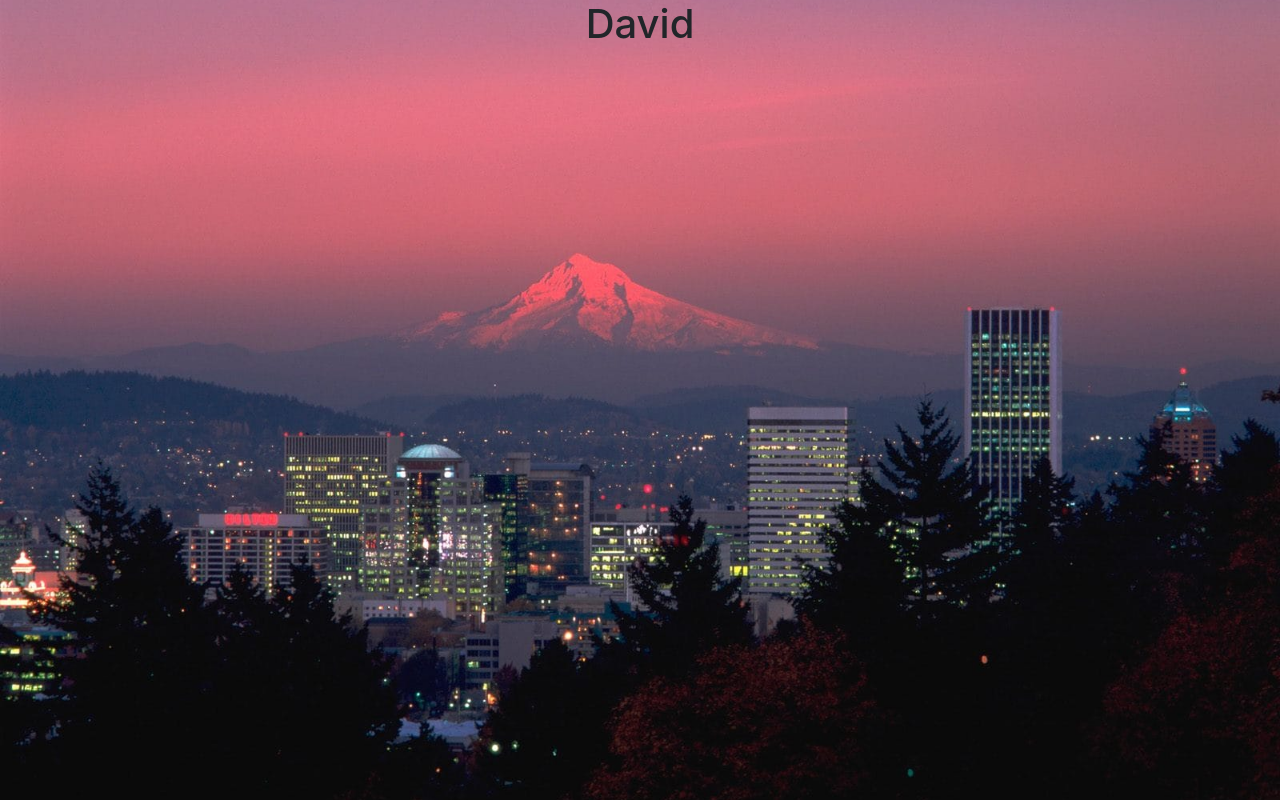
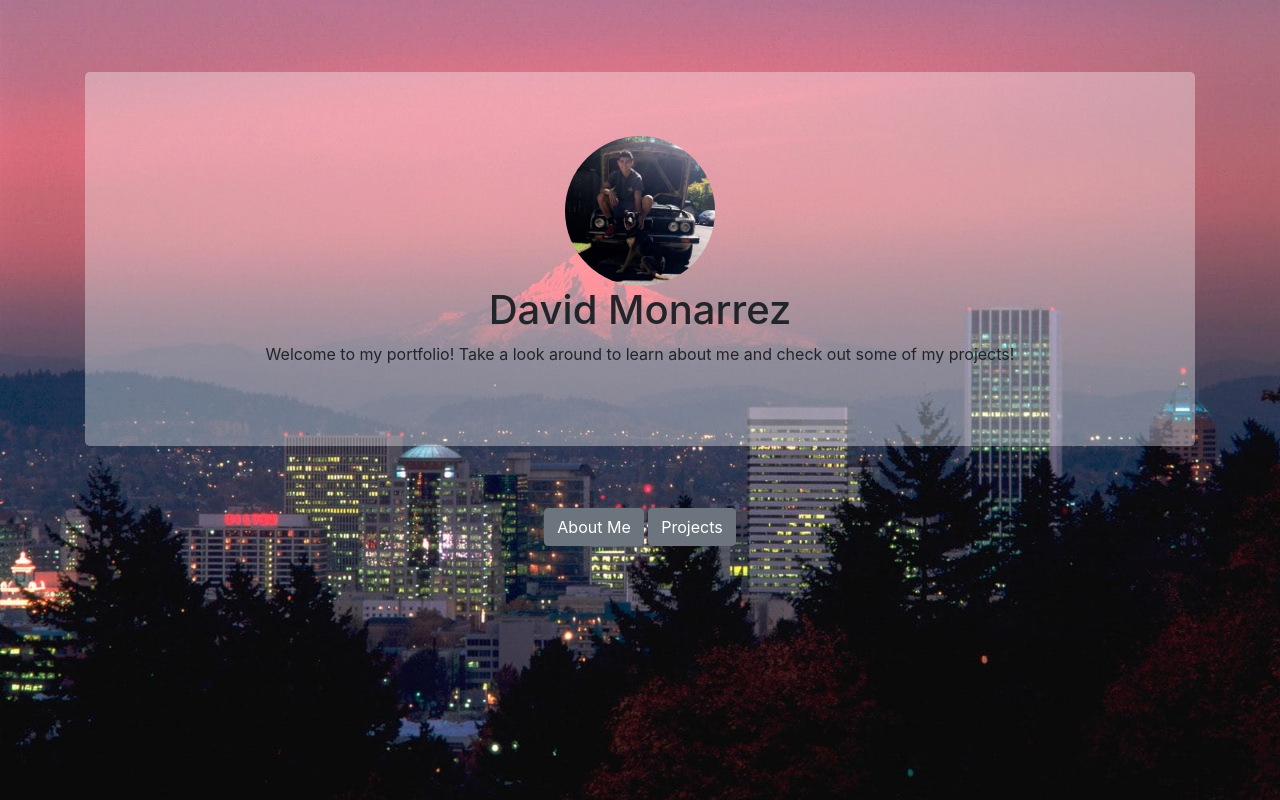
Before and after one commit to dmonarrez/portfolio, a plain HTML site: page index.html in a window 1280 px wide. Drawn offline with Linux system fonts and the light colour scheme.

Commit message:
add btns and finalize landing page

```diff
--- a/css/styles.css
+++ b/css/styles.css
@@ -6,6 +6,26 @@ body, html {
   height: 100%;
 }
 
-.title{
+.padding-container {
+  padding-bottom: 50px;
+}
+
+.jumbotron {
   text-align: center;
+  background-color: rgba(255, 255, 255, 0.35);
 }
+
+.index-btn {
+  text-align: center;
+  margin-top: 30px;
+}
+
+.profile-pic{
+  border-radius: 50%;
+  width: 150px;
+}
+
+.nav {
+  background: transparent;
+  border-bottom: 0px;
+}
--- a/index.html
+++ b/index.html
@@ -9,8 +9,8 @@
   <body>
     <!-- nav bar -->
     <!-- <ul class="nav nav-tabs">
-      <li class="nav-item">
-        <a class="nav-link active" href="#">Home</a>
+      <li class="nav-item seconday">
+        <a class="nav-link active" href="index.html">Home</a>
       </li>
       <li class="nav-item">
         <a class="nav-link" href="#">Link</a>
@@ -18,13 +18,61 @@
       <li class="nav-item">
         <a class="nav-link" href="#">Link</a>
       </li>
-      <li class="nav-item">
+      <li class="nav-item seconday">
         <a class="nav-link" href="#">Link</a>
       </li>
     </ul> -->
     <!-- end nav bar -->
 
-    <h1 class="title">David</h1>
+    <div class="container" class="padding-container">
+      <br>
+      <br>
+      <br>
+      <!-- padding container to lower jumbotron -->
+    </div>
+
+    <!-- profile intro container -->
+    <div class="container">
+      <div class="jumbotron">
+        <img class="profile-pic"src="img/david1.jpg" alt="David">
+        <h1>David Monarrez</h1>
+        <p>Welcome to my portfolio! Take a look around to learn about me and check out some of my projects!</p>
+      </div>
+      <div class="index-btn">
+        <button type="button" class="btn btn-secondary index-btn">About Me</button>
+        <button type="button" class="btn btn-secondary index-btn">Projects</button>
+      </div>
+    </div>
+
+
+    <!-- Carousel -->
+    <!-- <div id="carouselExampleIndicators" class="carousel slide" data-ride="carousel">
+      <ol class="carousel-indicators">
+        <li data-target="#carouselExampleIndicators" data-slide-to="0" class="active"></li>
+        <li data-target="#carouselExampleIndicators" data-slide-to="1"></li>
+        <li data-target="#carouselExampleIndicators" data-slide-to="2"></li>
+      </ol>
+      <div class="carousel-inner">
+        <div class="carousel-item active">
+          <img src="img/patagoniaBG2.jpeg" class="d-block w-100" alt="test pic">
+        </div>
+        <div class="carousel-item">
+          <img src="..." class="d-block w-100" alt="...">
+        </div>
+        <div class="carousel-item">
+          <img src="..." class="d-block w-100" alt="...">
+        </div>
+      </div>
+      <a class="carousel-control-prev" href="#carouselExampleIndicators" role="button" data-slide="prev">
+        <span class="carousel-control-prev-icon" aria-hidden="true"></span>
+        <span class="sr-only">Previous</span>
+      </a>
+      <a class="carousel-control-next" href="#carouselExampleIndicators" role="button" data-slide="next">
+        <span class="carousel-control-next-icon" aria-hidden="true"></span>
+        <span class="sr-only">Next</span>
+      </a>
+    </div> -->
+    <!-- end Carousel -->
 
 
   </body>
```
Also changed, not shown: img/david1.jpg (added), img/patagoniaBG2.jpeg (added), img/wellpic1.jpeg (added), img/wellpic2.jpeg (added).
